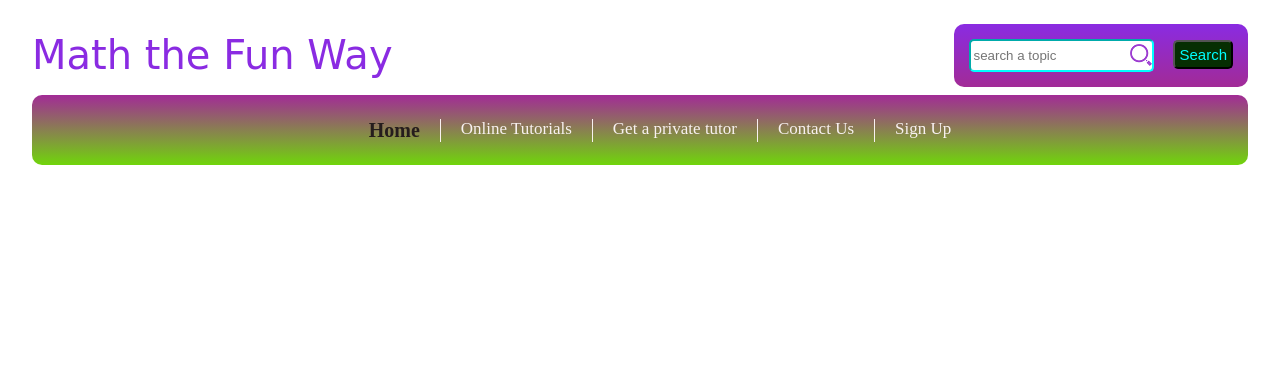
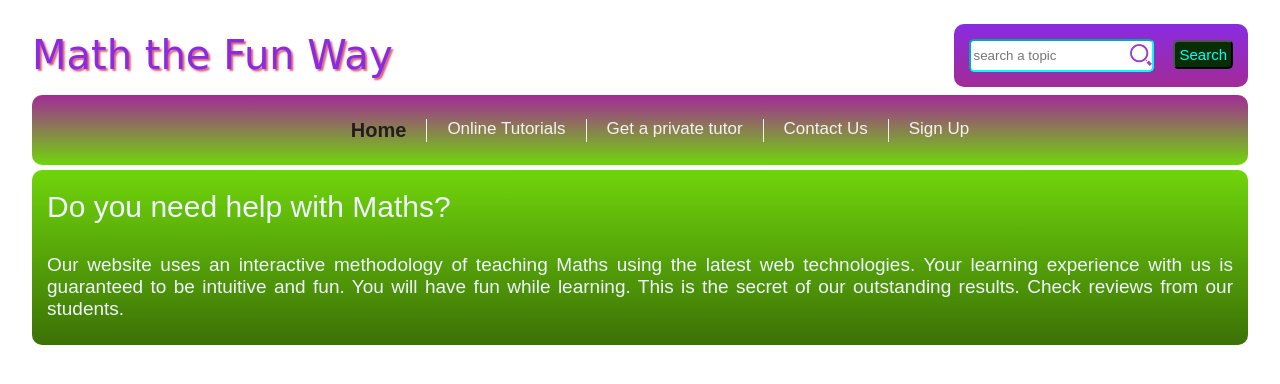
Before and after one commit to SolgiDeveloper/Mathematics-Tutorial-Website, a plain HTML site: page index.html in a window 1280 px wide. Drawn offline with Linux system fonts and the light colour scheme; files whose address does not match are found by name.

Commit message:
add some nice color

```diff
--- a/index.html
+++ b/index.html
@@ -30,6 +30,12 @@
         <li><a href="#">Sign Up</a></li>
       </ul>
     </div>
+    <div id="introduction">
+      <h3>Do you need help with Maths?</h3>
+      <p>Our website uses an interactive methodology of teaching Maths using the latest web technologies. Your learning
+        experience with us is guaranteed to be intuitive and fun. You will have fun while learning. This is the secret
+        of our outstanding results. Check reviews from our students.</p>
+    </div>
   </div>
 </body>
 
--- a/styling.css
+++ b/styling.css
@@ -25,6 +25,7 @@ h1 a {
   font-weight: 500;
   color: blueviolet;
   text-decoration: none;
+  text-shadow: 2px 2px 2px rgb(216, 93, 117);
 }
 
 #searchBox {
@@ -90,6 +91,7 @@ h1 a {
   text-decoration: none;
   color: rgb(248, 241, 241);
   font-size: 17px;
+  font-family: sans-serif;
   -webkit-transition: font-size 0.3s ease;
   -moz-transition: font-size 0.3s ease;
   -o-transition: font-size 0.3s ease;
@@ -102,3 +104,29 @@ h1 a {
   font-weight: bold;
   color: rgb(37, 29, 29);
 }
+
+#introduction {
+  width: 95%;
+  height: 155px;
+  border-radius: 10px;
+  padding: 10px 0;
+  margin: 5px 0;
+  background: linear-gradient(rgb(112, 213, 11), rgb(60, 113, 6));
+}
+
+#introduction h3 {
+  padding: 10px 15px;
+  font-size: 30px;
+  font-family: sans-serif;
+  color: aliceblue;
+  font-weight: normal;
+}
+
+#introduction p {
+  padding: 20px 15px 0 15px;
+  font-size: 19px;
+  font-family: sans-serif;
+  color: aliceblue;
+  font-weight: normal;
+  text-align: justify;
+}
```
